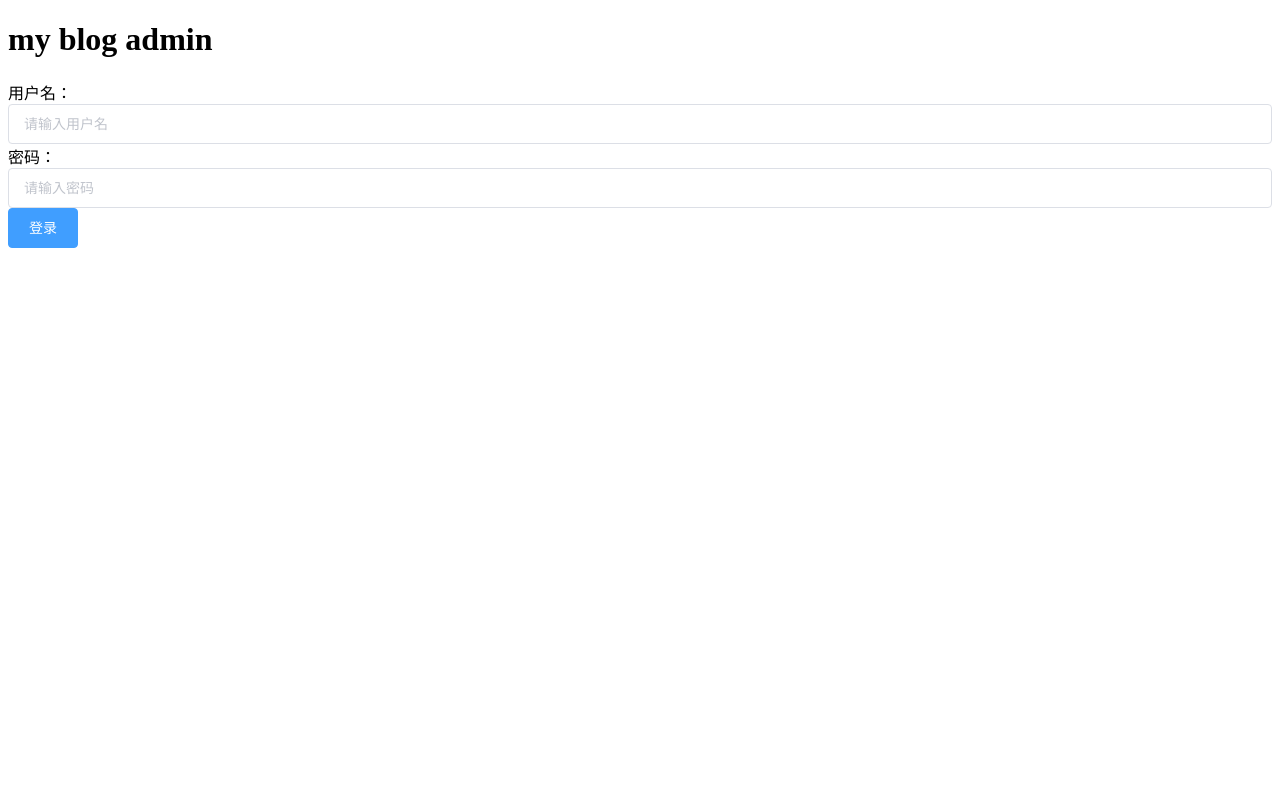
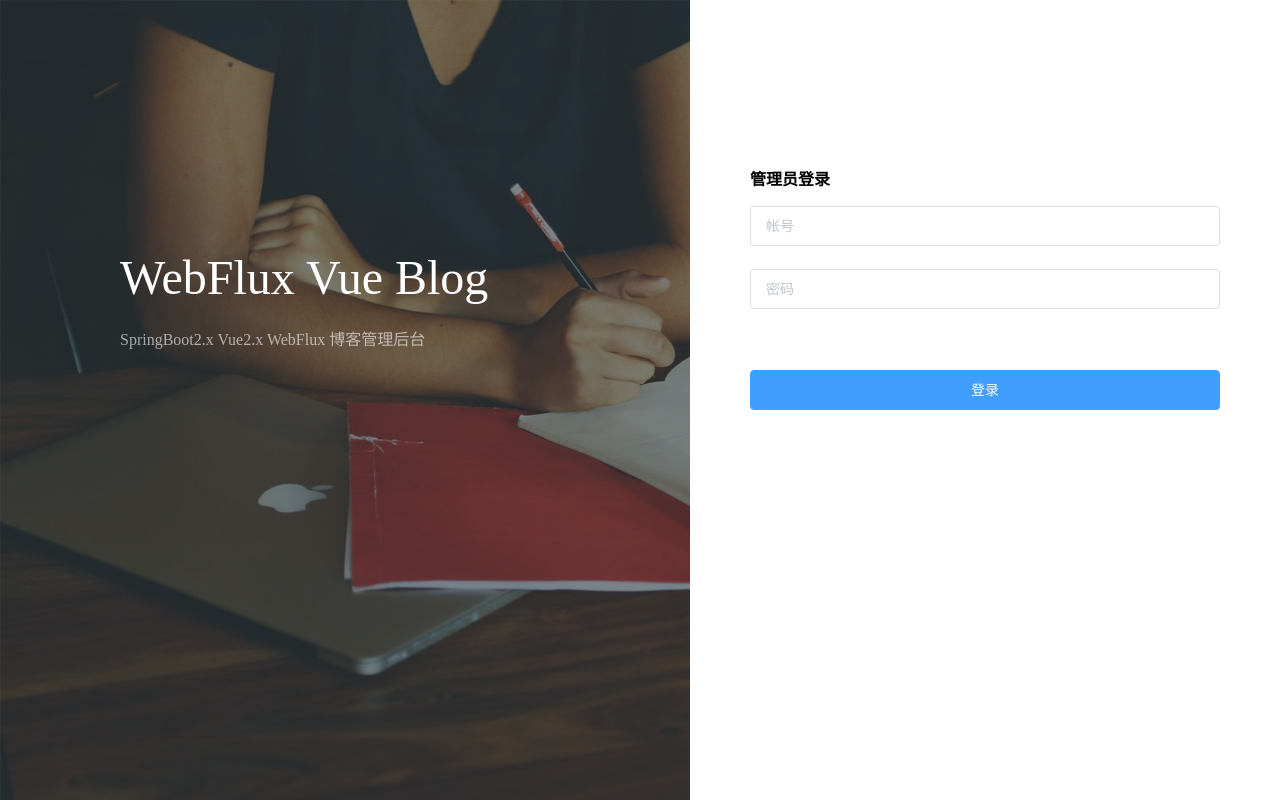
Before and after one commit to chiuwingyan/blog-managerment, a Vue app: page /#/login in a window 1280 px wide. Built offline with nearby package versions, Linux system fonts and the light colour scheme; what mavon-editor would draw is missing.

Commit message:
添加文章列表,bug fixed

```diff
--- a/src/App.vue
+++ b/src/App.vue
@@ -6,54 +6,45 @@
 </template>
 
 <script>
-import request from 'utils/request'
-import {mapState,mapMutations,mapGetters,mapActions} from 'vuex'
+  import {mapState, mapMutations, mapGetters, mapActions} from 'vuex'
+
   export default {
     name: 'App',
-  created(){
+    created() {
       let token = localStorage.getItem('token'),
         username = localStorage.getItem('username');
-        this.$store.commit('setToken',token);
-        this.$store.commit('setUsername',username);
+      this.$store.commit('setToken', token);
+      this.$store.commit('setUsername', username);
     },
-  methods:{
-   async  test(){
-      const params = {
-        name:'mary',
-        age:100
-    }
-    const data = await request.get('123',params);
-    console.log(data);
-    },
+    methods: {
       ...mapActions([
         'updateToken'
       ]),
       // updateType(){
       //   this.$store.commit('articleType/setArticleType','js')
       // },
-    ...mapMutations('articleType',[
+      ...mapMutations('articleType', [
         "setArticleType"
       ])
     },
-  computed:{
-    ...mapState('articleType',[
+    computed: {
+      ...mapState('articleType', [
         "type"
       ]),
       ...mapState([
         'token'
       ]),
-    count(){
+      count() {
         return this.$store.state.articleType.type[0]
       }
     }
   }
 </script>
 
-<style lang="scss" scoped="" type="text/scss">
-  .el-header {
-    background-color: #B3C0D1;
-    color: #333;
-    line-height: 60px;
+<style lang="scss"  type="text/scss">
+
+  body {
+    margin: 0px;
   }
 
   .el-aside {
--- a/src/router/index.js
+++ b/src/router/index.js
@@ -1,6 +1,7 @@
 import Vue from 'vue'
 import Router from 'vue-router'
-import login from "@/views/login";
+import login from "@/views/common/login";
+
 const main = () => import('@/views/main')
 const home = () => import('@/views/home')
 const addActicle = () => import('@/views/article/add-article')
@@ -19,8 +20,9 @@ export const routerList = [
     redirect: '/login'
   },
   {
-    path:'/login',
-    component:login
+    name: 'login',
+    path: '/login',
+    component: login
   },
   {
     path: '/main',
@@ -29,7 +31,7 @@ export const routerList = [
     children: [{
       path: 'home',
       component: home,
-        meta:{
+      meta: {
         name: '首页',
         isShow: true
       },
@@ -37,7 +39,7 @@ export const routerList = [
     },
       {
         path: 'article',
-        meta:{
+        meta: {
           name: '文章管理',
           isShow: true
         },
@@ -47,7 +49,7 @@ export const routerList = [
           {
             path: 'addActicle',
             component: addActicle,
-          meta:{
+            meta: {
               name: '新增文章',
               isShow: true
             },
--- a/src/utils/request.js
+++ b/src/utils/request.js
@@ -2,9 +2,10 @@ import axios from 'axios'
 import {resolve} from 'url';
 import store from '@/store'
 import {Message} from 'element-ui';
+import router from '@/router';
 
 axios.defaults.timeout = 10000;
-//axios.defaults.baseURL = 'http://localhost:8181/';
+// axios.defaults.baseURL = 'http://localhost:8181/';
 axios.defaults.baseURL = 'http://39.108.174.244:8181/';
 axios.defaults.headers = {
   'X-Requested-With': 'XMLHttpRequest'
@@ -29,6 +30,7 @@ axios.interceptors.response.use(function (response) {
     switch (error.response.status) {
       case 401:
         console.log('未授权，请重新登录')
+        router.push({name: 'login'});
         break;
 
       default:
--- a/src/views/category/category.vue
+++ b/src/views/category/category.vue
@@ -8,7 +8,7 @@
       stripe
       style="width: 100% ">
       <el-table-column
-        prop="id"
+        prop="categoryId"
         label="id"
         width="380">
       </el-table-column>
--- /dev/null
+++ b/src/views/common/login.vue
@@ -0,0 +1,138 @@
+<template>
+  <div class="site-wrapper site-page--login">
+    <div class="site-content__wrapper">
+      <div class="site-content">
+        <div class="brand-info">
+          <h2 class="brand-info__text">WebFlux Vue Blog</h2>
+          <p class="brand-info__intro">SpringBoot2.x Vue2.x WebFlux 博客管理后台</p>
+        </div>
+        <div class="login-main">
+          <h3 class="login-title">管理员登录</h3>
+          <el-form :rules="dataRule" @keyup.enter.native="login()"
+                   status-icon>
+            <el-form-item prop="username">
+              <el-input v-model="username" placeholder="帐号"></el-input>
+            </el-form-item>
+            <el-form-item prop="pwd">
+              <el-input v-model="pwd" type="password" placeholder="密码"></el-input>
+            </el-form-item>
+            <el-form-item>
+              <el-button class="login-btn-submit" type="primary" @click="login()">登录</el-button>
+            </el-form-item>
+          </el-form>
+        </div>
+      </div>
+    </div>
+  </div>
+</template>
+
+<script>
+
+  export default {
+    data() {
+      return {
+        username: '',
+        pwd: '',
+        dataRule: {
+          username: [
+            {required: true, message: '帐号不能为空', trigger: 'blur'}
+          ],
+          pwd: [
+            {required: true, message: '密码不能为空', trigger: 'blur'}
+          ]
+        },
+      }
+    },
+    methods: {
+      // 提交表单
+      async login() {
+        const params = {
+          password: this.pwd,
+          username: this.username
+        };
+        const resp = await this.$request().post('auth/login', params);
+        console.log('resp', resp)
+        this.$store.commit('setToken', `Bearer ${resp.data.data.token}`);
+        this.$store.commit('setUsername', resp.data.data.nickName);
+        this.$router.push('/main');
+      }
+    }
+  }
+</script>
+
+<style lang="scss">
+  .site-wrapper.site-page--login {
+    position: absolute;
+    top: 0;
+    right: 0;
+    bottom: 0;
+    left: 0;
+    background-color: rgba(38, 50, 56, .6);
+    overflow: hidden;
+    &:before {
+      position: fixed;
+      top: 0;
+      left: 0;
+      z-index: -1;
+      width: 100%;
+      height: 100%;
+      content: "";
+      background-image: url(~@/assets/img/login_bg.jpg);
+      background-size: cover;
+    }
+    .site-content__wrapper {
+      position: absolute;
+      top: 0;
+      right: 0;
+      bottom: 0;
+      left: 0;
+      padding: 0;
+      margin: 0;
+      overflow-x: hidden;
+      overflow-y: auto;
+      background-color: transparent;
+    }
+    .site-content {
+      min-height: 100%;
+      padding: 30px 500px 30px 30px;
+    }
+    .brand-info {
+      margin: 220px 100px 0 90px;
+      color: #fff;
+    }
+    .brand-info__text {
+      margin: 0 0 22px 0;
+      font-size: 48px;
+      font-weight: 400;
+    }
+    .brand-info__intro {
+      margin: 10px 0;
+      font-size: 16px;
+      line-height: 1.58;
+      opacity: .6;
+    }
+    .login-main {
+      position: absolute;
+      top: 0;
+      right: 0;
+      padding: 150px 60px 180px;
+      width: 470px;
+      min-height: 100%;
+      background-color: #fff;
+    }
+    .login-title {
+      font-size: 16px;
+    }
+    .login-captcha {
+      overflow: hidden;
+      > img {
+        width: 100%;
+        cursor: pointer;
+      }
+    }
+    .login-btn-submit {
+      width: 100%;
+      margin-top: 38px;
+    }
+  }
+</style>
--- a/src/views/home.vue
+++ b/src/views/home.vue
@@ -17,12 +17,6 @@ export default {
 </script>
 
 <style lang="scss" scoped="" type="text/scss">
-  .el-header {
-    background-color: #B3C0D1;
-    color: #333;
-    line-height: 60px;
-  }
-
   .el-aside {
     color: #333;
   }
--- a/src/views/login.vue
+++ /dev/null
@@ -1,40 +0,0 @@
-<template>
-  <div class="login">
-      <h1>my blog admin</h1>
-      用户名：<el-input v-model="username" placeholder="请输入用户名"></el-input><br />
-      密码：<el-input v-model="pwd" placeholder="请输入密码"></el-input>
-        <el-button type="primary" @click="login">登录</el-button>
-  </div>
-</template>
-
-<script type="text/ecmascript-6">
-
-import {mapState,mapMutations,mapGetters,mapActions} from 'vuex'
-export default {
-  data() {
-    return {
-        username:'',
-        pwd:''
-    }
-  },
-  components: {
-
-  },
-  methods:{
-    async login(){
-        const params = {
-            password:this.pwd,
-            username:this.username
-        };
-        const resp = await this.$request().post('auth/login',params);
-        console.log('resp',resp)
-        this.$store.commit('setToken',`Bearer ${resp.data.data.token}`);
-        this.$store.commit('setUsername',resp.data.data.nickName);
-        this.$router.push('/main');
-      }
-  }
-}
-</script>
-
-<style scoped lang="scss" ype="text/scss" >
-</style>
--- a/src/views/main.vue
+++ b/src/views/main.vue
@@ -77,11 +77,6 @@ export default {
 </script>
 
 <style lang="scss" scoped="" type="text/scss">
-  .el-header {
-    background-color: #B3C0D1;
-    color: #333;
-    line-height: 60px;
-  }
 
   .el-aside {
     color: #333;
--- a/src/views/middle.vue
+++ b/src/views/middle.vue
@@ -17,11 +17,7 @@ export default {
 </script>
 
 <style lang="scss" scoped="" type="text/scss">
-  .el-header {
-    background-color: #B3C0D1;
-    color: #333;
-    line-height: 60px;
-  }
+
 
   .el-aside {
     color: #333;
```
Also changed, not shown: src/views/article/article-list.vue (+49 -24 lines), src/assets/img/login_bg.jpg (added). Lines whose indentation alone changed are shown as unchanged.
